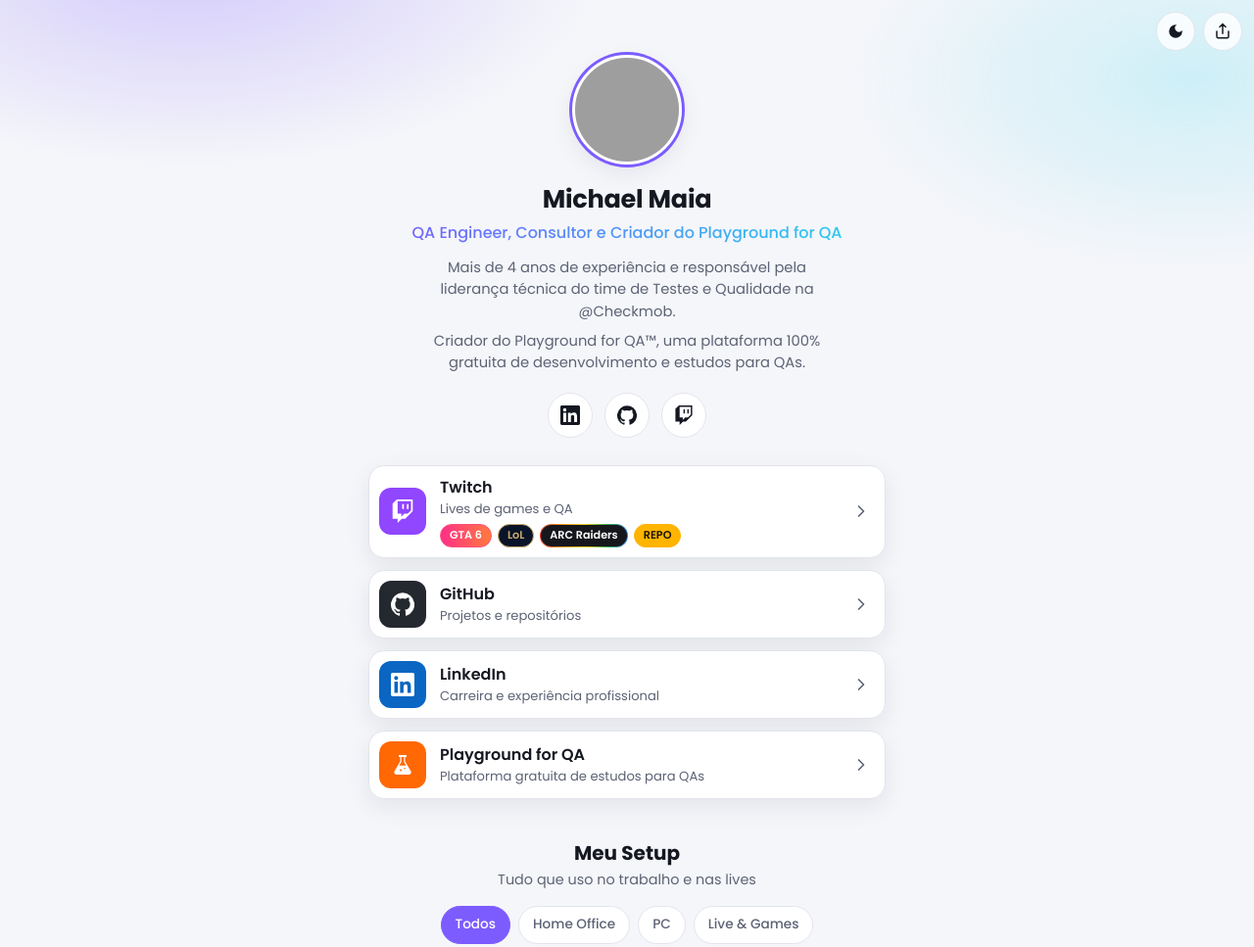
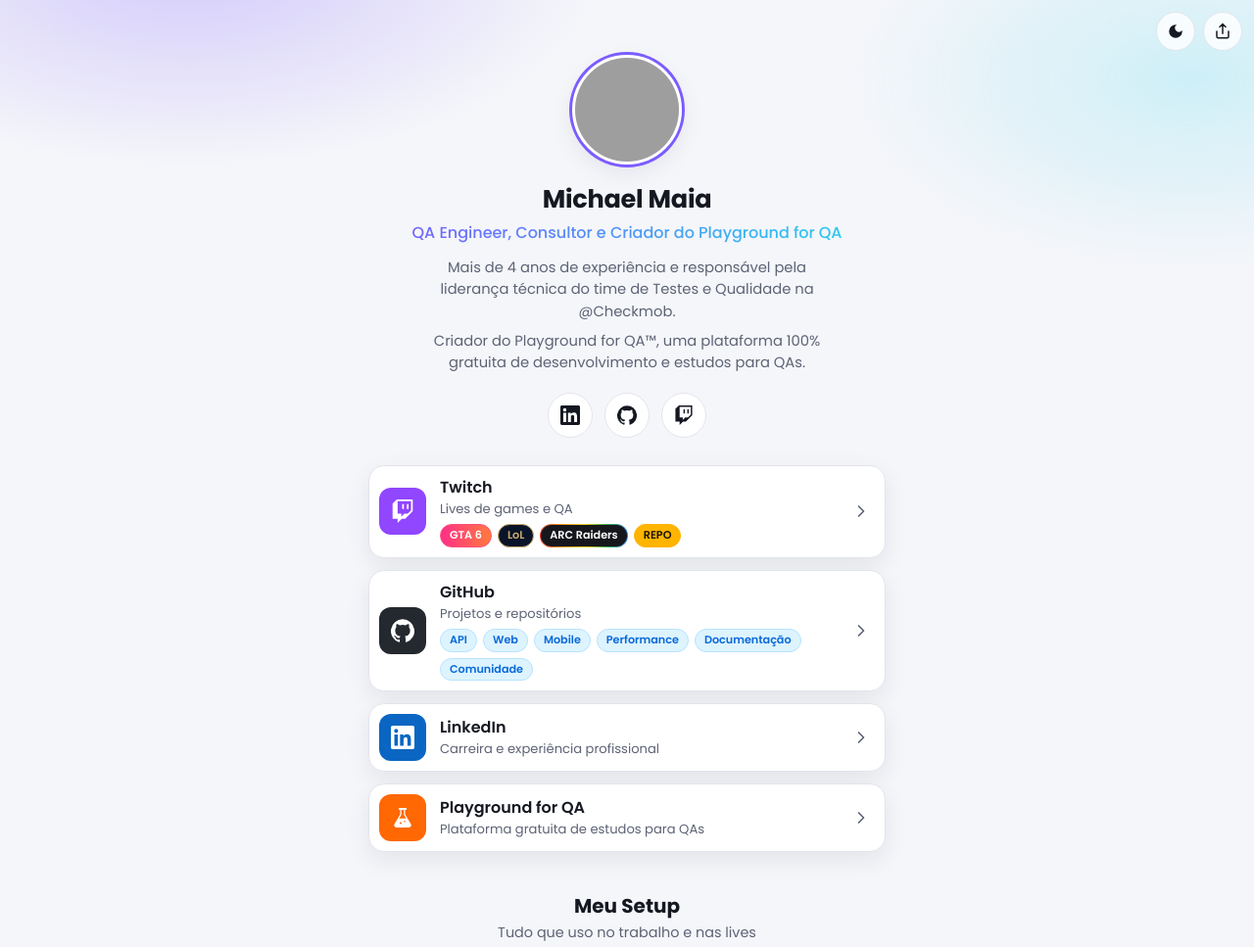
Before and after one commit to qamichaelmaia/link-in-bio, a plain HTML site: page index.html in a window 1280 px wide. Shown: the top 967 px of the page at 98% size. Drawn offline with Linux system fonts and the light colour scheme; grey boxes are pictures that could not be loaded.

Commit message:
Adiciona tags de tipos de projeto no botão do GitHub
Co-Authored-By: Claude Opus 5.5 <noreply@anthropic.com>

```diff
--- a/css/style.css
+++ b/css/style.css
@@ -145,6 +145,16 @@ a { color: inherit; text-decoration: none; }
   background: color-mix(in srgb, #9146ff 16%, transparent);
   border-color: color-mix(in srgb, #9146ff 40%, transparent);
 }
+/* Estilo dos "topics" do GitHub */
+.tag--github {
+  color: #4493f8;
+  background: rgba(56, 139, 253, .12);
+  border-color: rgba(56, 139, 253, .3);
+}
+:root[data-theme="light"] .tag--github { color: #0969da; background: #ddf4ff; border-color: #b6e3ff; }
+@media (prefers-color-scheme: light) {
+  :root:not([data-theme="dark"]) .tag--github { color: #0969da; background: #ddf4ff; border-color: #b6e3ff; }
+}
 :root[data-theme="light"] .tag--twitch { color: #7a2ff7; }
 @media (prefers-color-scheme: light) {
   :root:not([data-theme="dark"]) .tag--twitch { color: #7a2ff7; }
--- a/js/config.js
+++ b/js/config.js
@@ -46,7 +46,9 @@ window.BIO_CONFIG = {
       title: "GitHub",
       subtitle: "Projetos e repositórios",
       url: "https://github.com/qamichaelmaia",
-      icon: "github"
+      icon: "github",
+      // Tipos de projetos no GitHub (estilo de "topics" do GitHub)
+      tags: ["API", "Web", "Mobile", "Performance", "Documentação", "Comunidade"]
     },
     {
       title: "LinkedIn",
```
